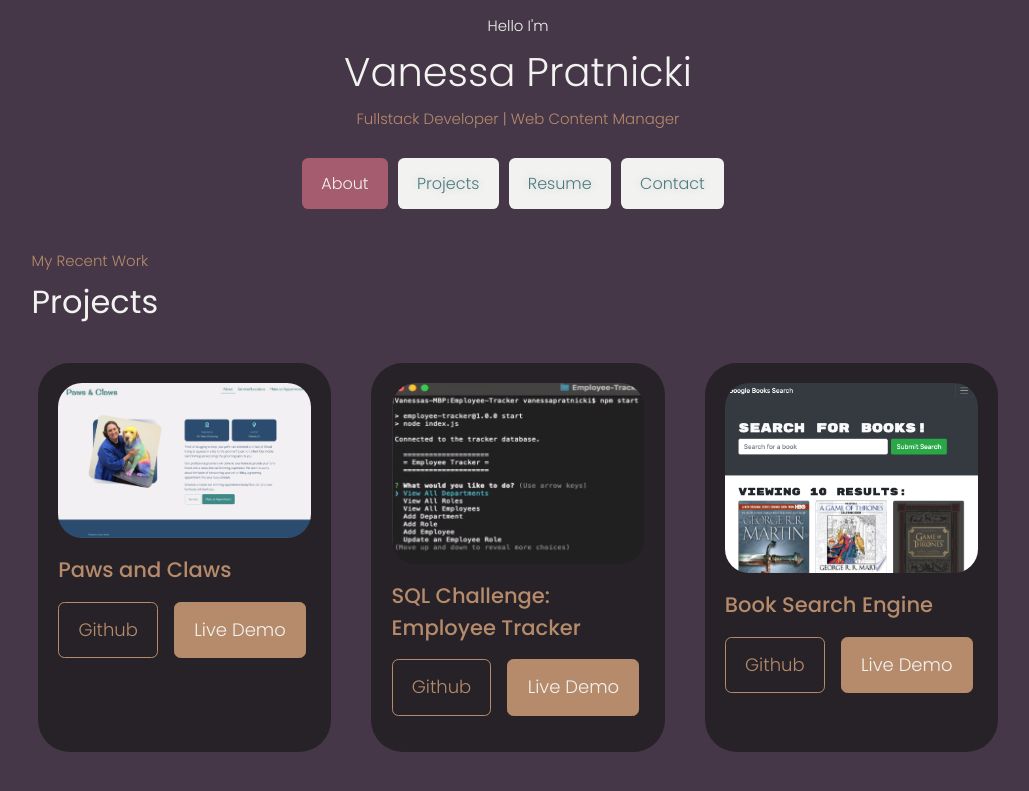
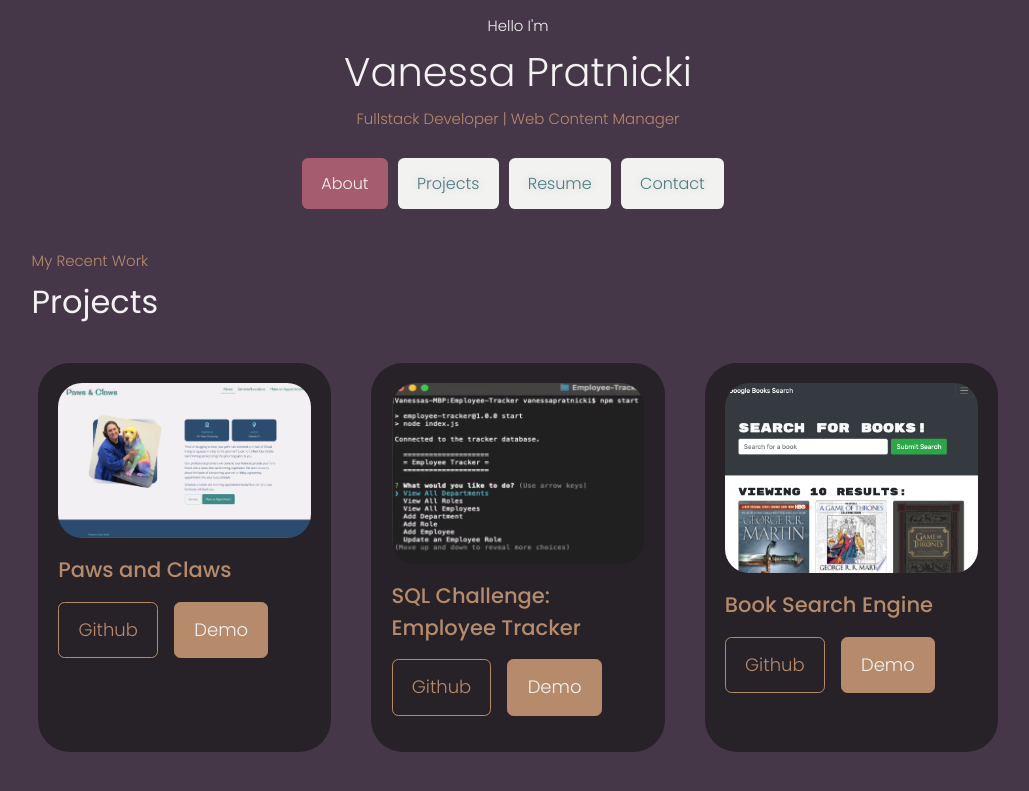
Before and after one commit to vpratnicki/react-portfolio, a React (Create React App) app: page /react-portfolio/projects in a window 1280 px wide. Shown: the top 791 px of the page, without its empty margins (122-1151 px from the left). Built offline with nearby package versions, Linux system fonts and the light colour scheme.

Commit message:
Chore: updated demo name in projects

```diff
--- a/src/components/Projects/index.js
+++ b/src/components/Projects/index.js
@@ -127,7 +127,7 @@ function Projects() {
                   Github
                 </a>
                 <a href={demo} className="btn btn-primary" target="_blank" rel="noreferrer">
-                  Live Demo
+                  Demo
                 </a>
               </div>
             </article>
```
